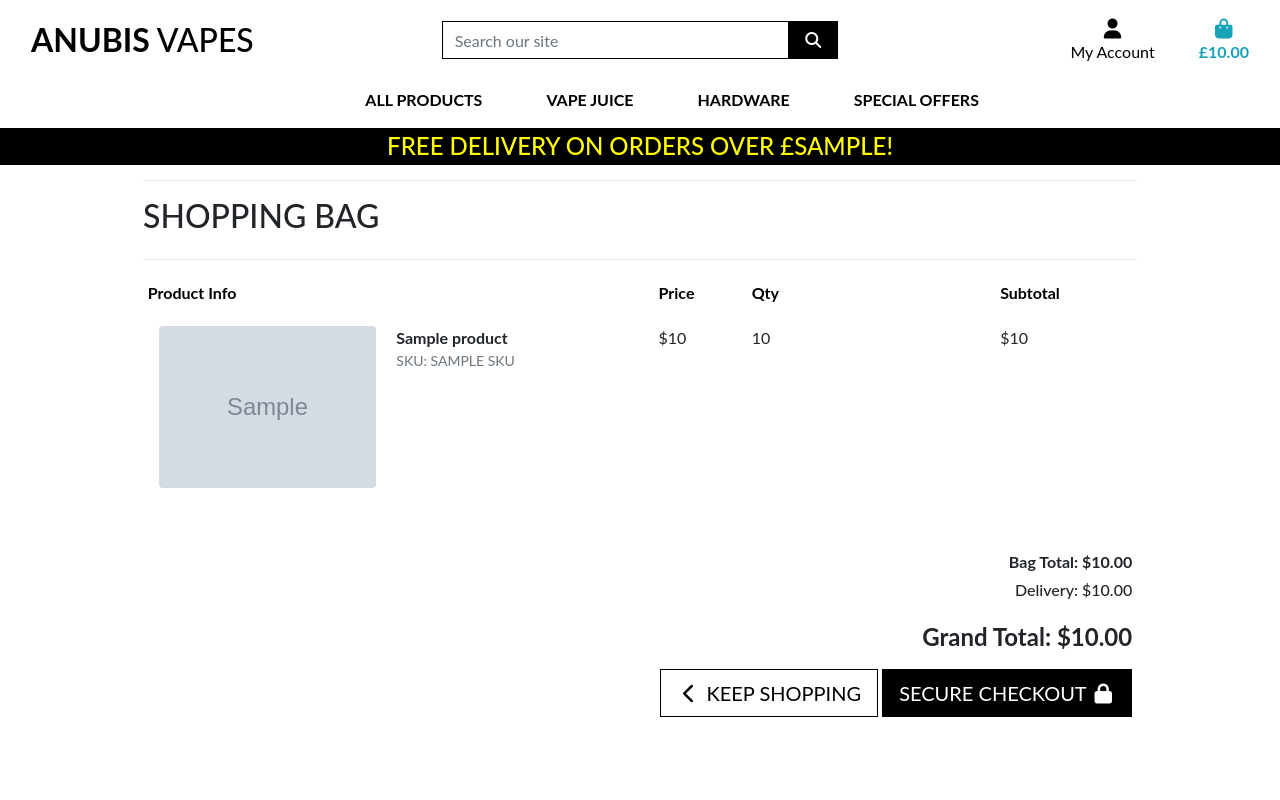
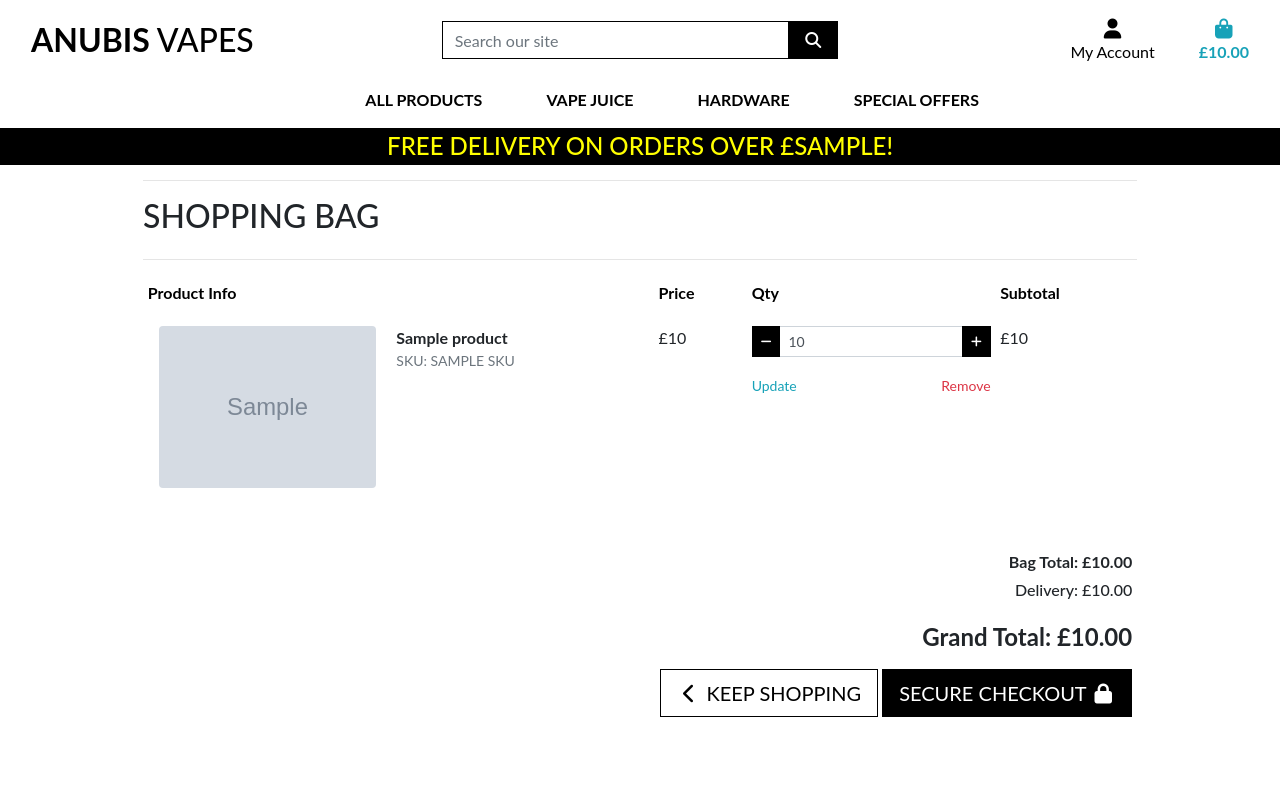
Before and after one commit to 8Stringking/MS4-Anubis-Vapes, a Django app: template bag/templates/bag/bag.html in a window 1280 px wide. Run offline with Django 3.2, Linux system fonts and the light colour scheme; the template is opened without the code that fills it: most values are stand-ins (such as "Sample title", 1, 10 or a date in 2020); grey boxes marked "Sample" are stand-in pictures; some libraries are stand-ins or nearby versions; some web fonts are replaced.

Commit message:
added quantity boxes to shopping bag and added the update and remove links aswell

```diff
--- a/bag/templates/bag/bag.html
+++ b/bag/templates/bag/bag.html
@@ -45,24 +45,52 @@
                                         <p class="my-0 small text-muted">SKU: {{ item.product.sku|upper }}</p>
                                     </td>
                                     <td class="py-3">
-                                        <p class="my-0">${{ item.product.price }}</p>
+                                        <p class="my-0">£{{ item.product.price }}</p>
                                     </td>
                                     <td class="py-3 w-25">
-                                        <p class="my-0">{{ item.quantity }}</p>
+                                        <form class="form update-form" method="POST" action="">
+                                            {% csrf_token %}
+                                            <div class="form-group">
+                                                <div class="input-group">
+                                                    <div class="input-group-prepend">
+                                                        <button class="decrement-qty btn btn-sm btn-black rounded-0"
+                                                            data-item_id="{{ item.item_id }}" id="decrement-qty_{{ item.item_id }}">
+                                                            <span>
+                                                                <i class="fas fa-minus fa-sm"></i>
+                                                            </span>
+                                                        </button>
+                                                    </div>
+                                                    <input class="form-control form-control-sm qty_input" type="number"
+                                                        name="quantity" value="{{ item.quantity }}" min="1" max="99"
+                                                        data-item_id="{{ item.item_id }}"
+                                                        id="id_qty_{{ item.item_id }}">
+                                                    <div class="input-group-append">
+                                                        <button class="increment-qty btn btn-sm btn-black rounded-0"
+                                                            data-item_id="{{ item.item_id }}" id="increment-qty_{{ item.item_id }}">
+                                                            <span>
+                                                                <i class="fas fa-plus fa-sm"></i>
+                                                            </span>
+                                                        </button>
+                                                    </div>
+                                                </div>
+                                            </div>
+                                        </form>
+                                        <a class="update-link text-info"><small>Update</small></a>
+                                        <a class="remove-item text-danger float-right" id="remove_{{ item.item_id }}" data-size="{{ item.size }}"><small>Remove</small></a>
                                     </td>
                                     <td class="py-3">
-                                        <p class="my-0">${{ item.product.price }}</p>
+                                        <p class="my-0">£{{ item.product.price }}</p>
                                     </td>
                                 </tr>
                             {% endfor %}
                             <tr>
                                 <td colspan="5" class="pt-5 text-right">
-                                    <h6><strong>Bag Total: ${{ total|floatformat:2 }}</strong></h6>
-                                    <h6>Delivery: ${{ delivery|floatformat:2 }}</h6>
-                                    <h4 class="mt-4"><strong>Grand Total: ${{ grand_total|floatformat:2 }}</strong></h4>
+                                    <h6><strong>Bag Total: £{{ total|floatformat:2 }}</strong></h6>
+                                    <h6>Delivery: £{{ delivery|floatformat:2 }}</h6>
+                                    <h4 class="mt-4"><strong>Grand Total: £{{ grand_total|floatformat:2 }}</strong></h4>
                                     {% if free_delivery_delta > 0 %}
                                         <p class="mb-1 text-danger">
-                                            You could get free delivery by spending just <strong>${{ free_delivery_delta }}</strong> more!
+                                            You could get free delivery by spending just <strong>£{{ free_delivery_delta }}</strong> more!
                                         </p>
                                     {% endif %}
                                 </td>
@@ -98,3 +126,31 @@
         </div>
     </div>
 {% endblock %}
+
+{% block postloadjs %}
+{{ block.super }}
+{% include 'products/includes/quantity_input_script.html' %}
+
+<script type="text/javascript">
+    // Update quantity on click
+    $('.update-link').click(function(e) {
+        var form = $(this).prev('.update-form');
+        form.submit();
+    })
+
+    // Remove item and reload on click
+    $('.remove-item').click(function(e) {
+        var csrfToken = "{{ csrf_token }}";
+        var itemId = $(this).attr('id').split('remove_')[1];
+        var size = $(this).data('size');
+        var url = `/bag/remove/${itemId}`;
+        var data = {'csrfmiddlewaretoken': csrfToken, 'size': size};
+
+        $.post(url, data)
+         .done(function() {
+             location.reload();
+         });
+    })
+</script>
+
+{% endblock %}
```
Also changed, not shown: bag/contexts.py (+21 -9 lines).
